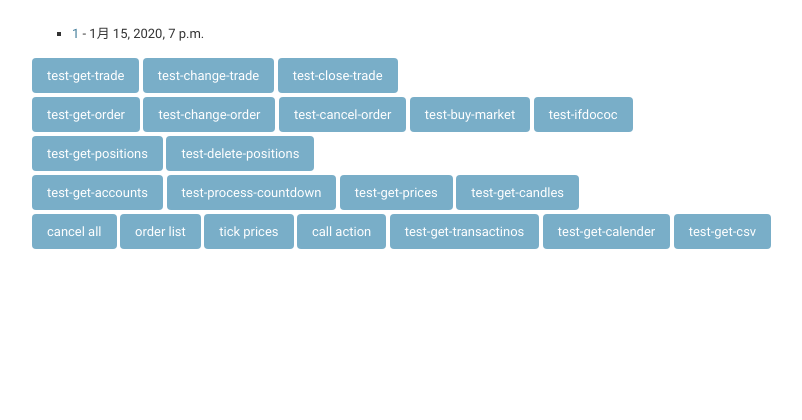
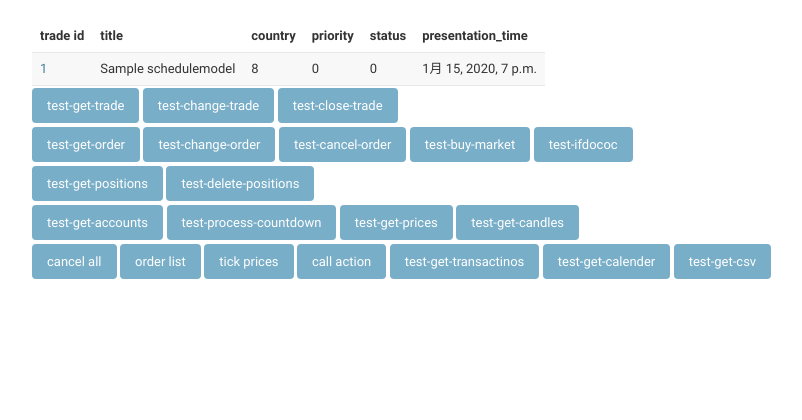
Before and after one commit to Akihito-Wada/zeroanda-serverside, a Django app: template zeroanda/templates/zeroanda/trades/change_list.html in a window 1280 px wide. Shown: the part 64-484 px from the top of the page, without its empty margins (8-810 px from the left). Run offline with Django 3.2, Linux system fonts and the light colour scheme; tables that the repository leaves empty hold one stand-in row (values such as "Sample post"); the template is opened without the code that fills it: values that come from a table or form of the project are taken from there, most other values are stand-ins (such as "Sample title", 1, 10 or a date in 2020); parts of the project's set-up code (start-up, migrations or seed data) failed here and were passed over; some libraries are stand-ins or nearby versions.

Commit message:
modify field of change_list.html

```diff
--- a/zeroanda/templates/zeroanda/trades/change_list.html
+++ b/zeroanda/templates/zeroanda/trades/change_list.html
@@ -69,12 +69,31 @@
         <!--{{ cl.formset.non_form_errors }}-->
     <!--{% endif %}-->
     <!--<div class="module{% if cl.has_filters %} filtered{% endif %}" id="changelist">-->
-
-      <ul>
+      <table>
+        <tr>
+          <th>trade id</th>
+          <th>title</th>
+          <th>country</th>
+          <th>priority</th>
+          <th>status</th>
+          <th>presentation_time</th>
+        </tr>
         {% for trade_model in trade_list %}
-          <li><a href="/zeroanda/transactions/{{trade_model.id}}">{{ trade_model.id }}</a> - {{ trade_model.created }}</li>
+        <tr>
+          <td><a href="/zeroanda/transactions/{{trade_model.id}}">{{ trade_model.id }}</a></td>
+          <td>{{ trade_model.schedule.title }} </td>
+          <td>{{ trade_model.schedule.country }} </td>
+          <td>{{ trade_model.schedule.priority }} </td>
+          <td>{{ trade_model.schedule.status }} </td>
+          <td>{{ trade_model.schedule.presentation_time }}</td>
+        </tr>
         {% endfor %}
-      </ul>
+      </table>
+      <!--<ul>-->
+        <!--{% for trade_model in trade_list %}-->
+          <!--<li><a href="/zeroanda/transactions/{{trade_model.id}}">{{ trade_model.id }}</a> - {{ trade_model.created }}</li>-->
+        <!--{% endfor %}-->
+      <!--</ul>-->
     </div>
   {% include 'zeroanda/admin/footer.html' %}
   </div>
```
